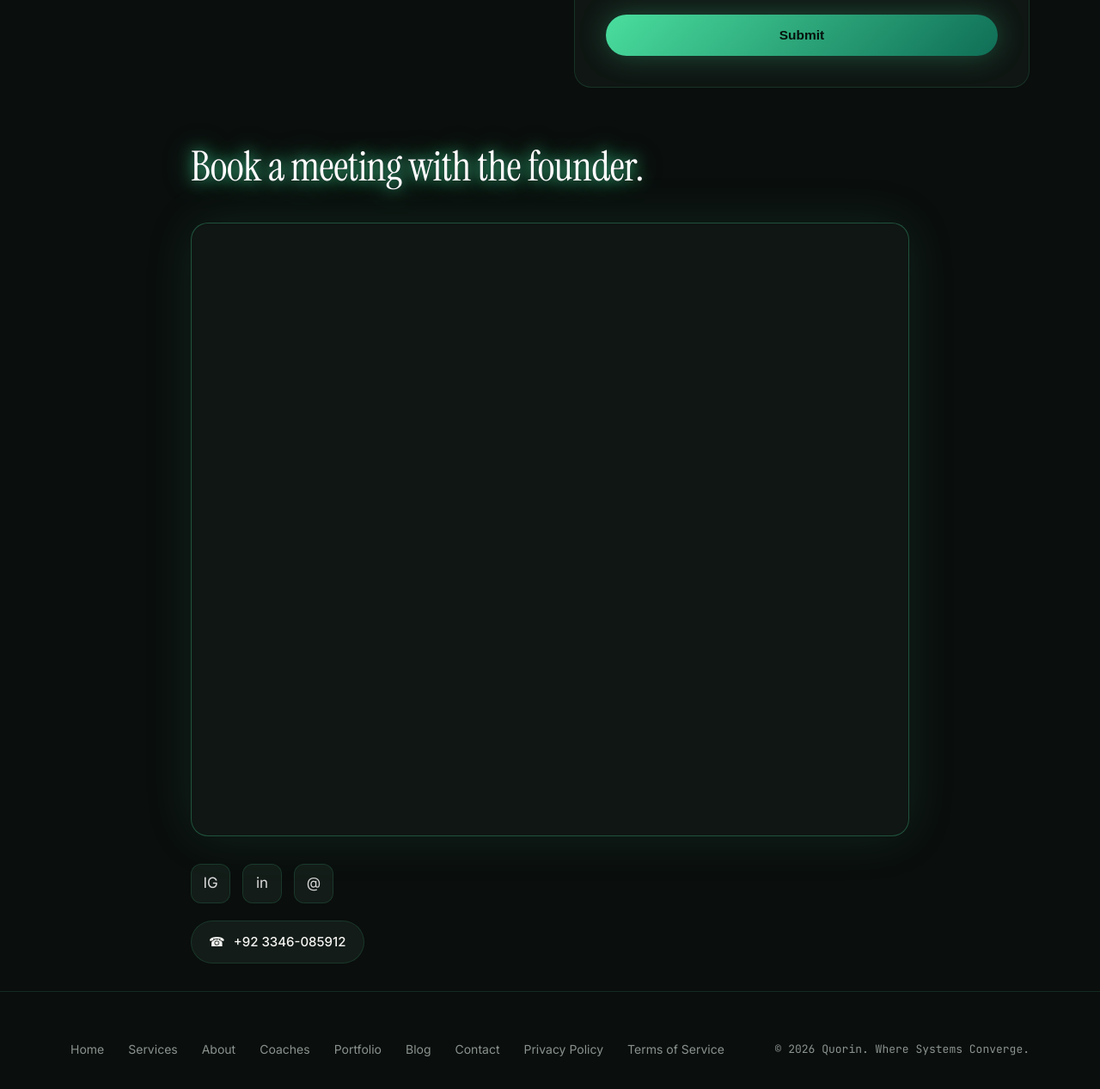
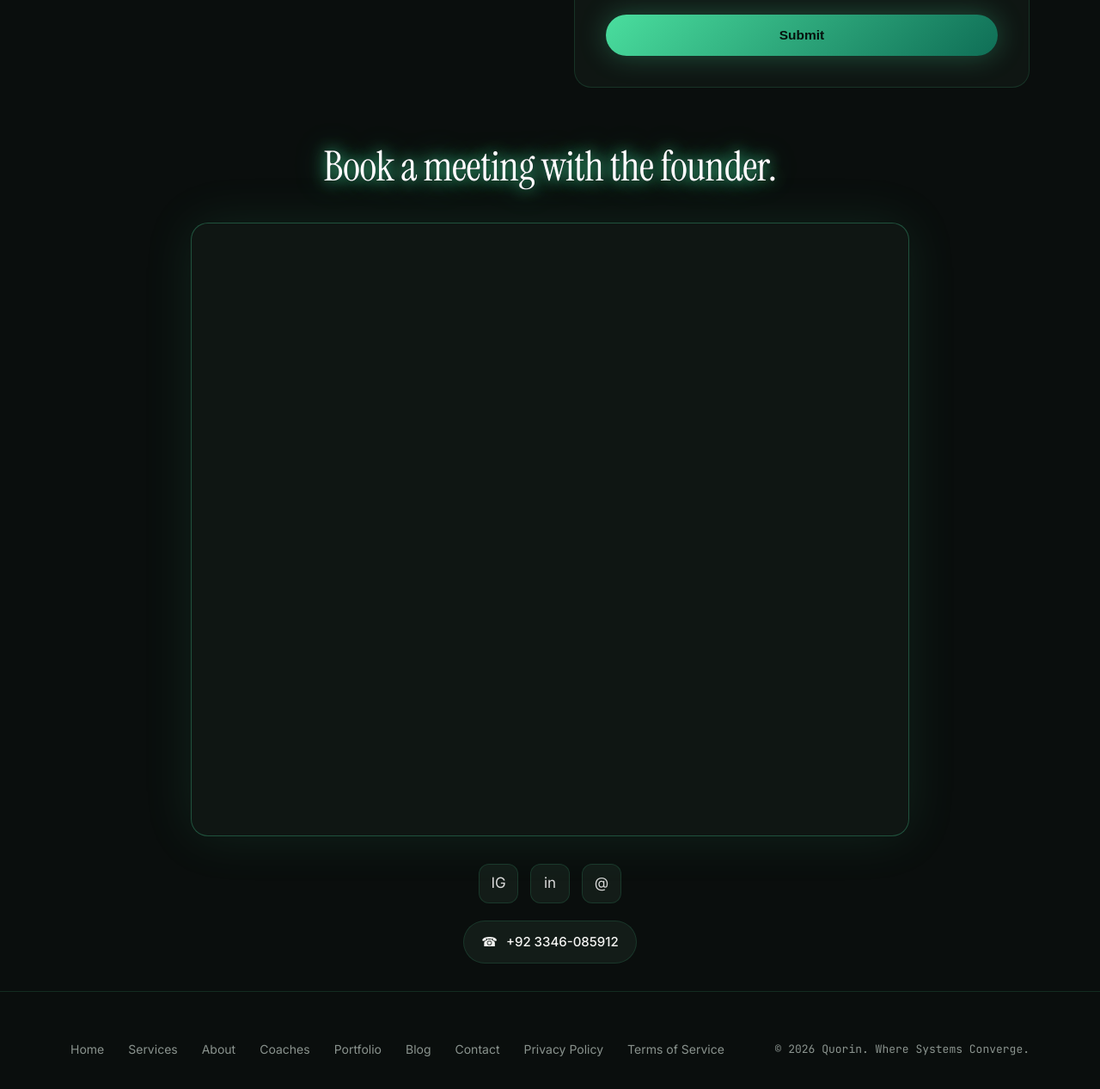
Before and after one commit to Quorin768/Quorin-Website, a plain HTML site: page contact.html in a window 1280 px wide. Shown: the part 852-2119 px from the top of the page at 86% size. Drawn offline with Linux system fonts and the light colour scheme; a script that the page names is missing.

Commit message:
Add files via upload

```diff
--- a/contact.html
+++ b/contact.html
@@ -127,17 +127,17 @@
 
 <section class="section-tight">
   <div class="wrap" style="max-width:900px">
-    <h2 class="section-title reveal" style="margin-bottom:36px">Book a meeting with the founder.</h2>
+    <h2 class="section-title reveal center" style="margin-bottom:36px">Book a meeting with the founder.</h2>
     <div class="calendly-card reveal">
       <div class="calendly-inline-widget" data-url="https://calendly.com/khadijakamran2007/discovery-call-with-khadija?background_color=0f1613&text_color=f5f5f3&primary_color=4ade9e" style="min-width:320px;height:700px;"></div>
     </div>
 
-    <div class="social-row" style="justify-content:flex-start;margin-top:32px">
+    <div class="social-row" style="justify-content:center;margin-top:32px">
       <a href="https://www.instagram.com/quorin.ai/" class="social-icon" aria-label="Instagram">IG</a>
       <a href="https://www.linkedin.com/company/quorin-agency/" class="social-icon" aria-label="LinkedIn" title="LinkedIn">in</a>
       <a href="mailto:khadija.kamran@quorin.co" class="social-icon" aria-label="Email" title="Email">@</a>
     </div>
-    <div style="text-align:left">
+    <div style="text-align:center">
       <a href="tel:+923346085912" class="phone-link">
         <span class="phone-icon">☎</span>
         +92 3346-085912
```
